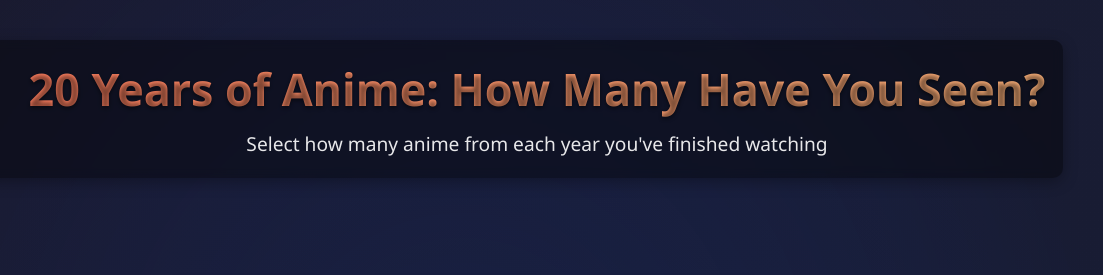
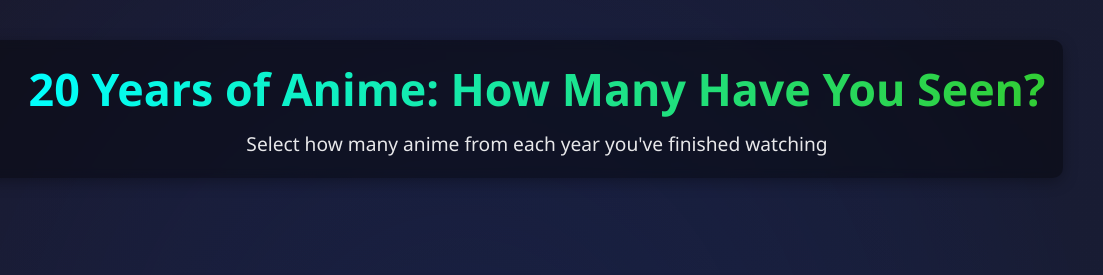
Before and after one commit to Batteredbutter/anime_20Years_List, a plain HTML site: page index.html in a window 1280 px wide. Shown: the top 275 px of the page, 177-1280 px from the left. Drawn offline with Linux system fonts and the light colour scheme.

Commit message:
Update index.html

```diff
--- a/index.html
+++ b/index.html
@@ -70,8 +70,8 @@
         h1 {
             font-size: 2.8rem;
             margin-bottom: 10px;
-            text-shadow: 0 2px 4px rgba(0, 0, 0, 0.5);
-            background: linear-gradient(to right, #ff7e5f, #feb47b);
+            text-shadow: 0 2px 4px rgba(0, 0, 0, 0.0);
+            background: linear-gradient(to right, cyan, limegreen);
             -webkit-background-clip: text;
             -webkit-text-fill-color: transparent;
         }
```
